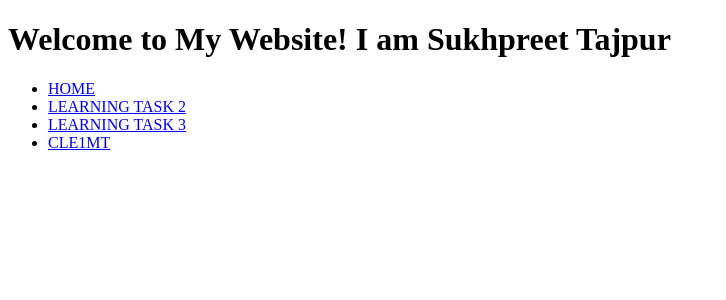
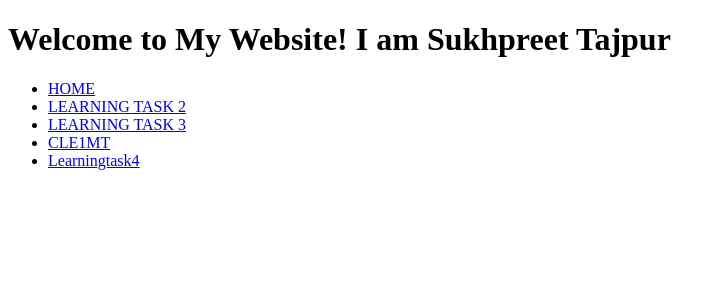
Before and after one commit to tajpursukhpreet/learningtasks, a PHP site: page / in a window 1280 px wide. Shown: the top 300 px of the page, without its empty margins (0-726 px from the left). Run offline with PHP 8.4, Linux system fonts and the light colour scheme.

Commit message:
Update index.php

```diff
--- a/index.php
+++ b/index.php
@@ -10,6 +10,7 @@
     <li><a href="/LT2/Homepage" target= "_blank"> LEARNING TASK 2 </a> </li>
       <li><a href="/LT3/index.html" target= "_blank"> LEARNING TASK 3 </a> </li>
      <li><a href="/CLE1MT/index.html" target= "_blank"> CLE1MT </a> </li>
+    <li><a href="/LT4/index.html" target= "_blank"> Learningtask4 </a> </li>
   </ul>
   </body>
 </html>
```
